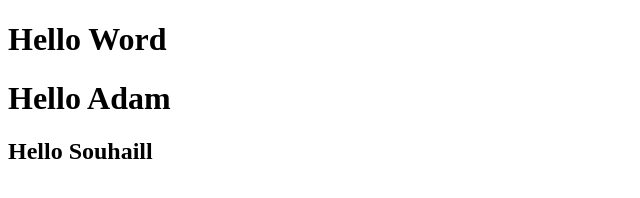
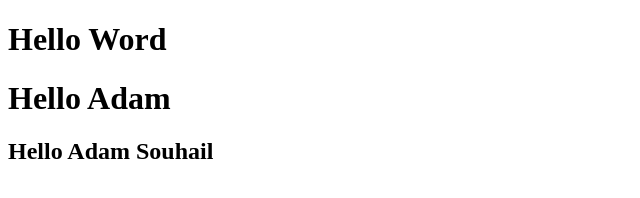
Before and after one commit to SouhailAgency/FIRST-WEBSITE, a plain HTML site: page index.html in a window 1280 px wide. Shown: the whole page, without its empty margins (0-640 px from the left). Drawn offline with Linux system fonts and the light colour scheme.

Commit message:
Add Nmae

```diff
--- a/index.html
+++ b/index.html
@@ -9,6 +9,6 @@
 <body>
     <h1>Hello Word</h1>
     <h1>Hello Adam</h1>
-    <h2>Hello Souhaill</h2>
+    <h2>Hello Adam Souhail</h2>
 </body>
 </html>
```
